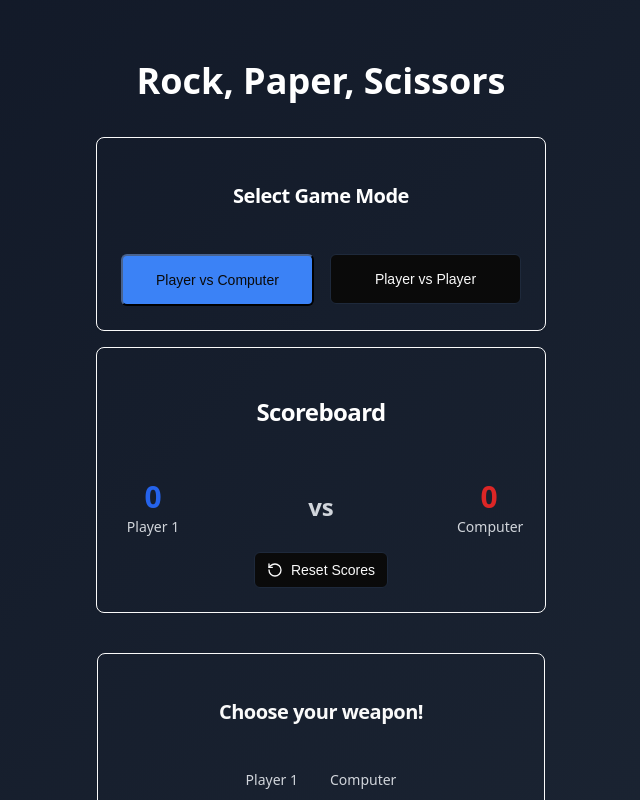
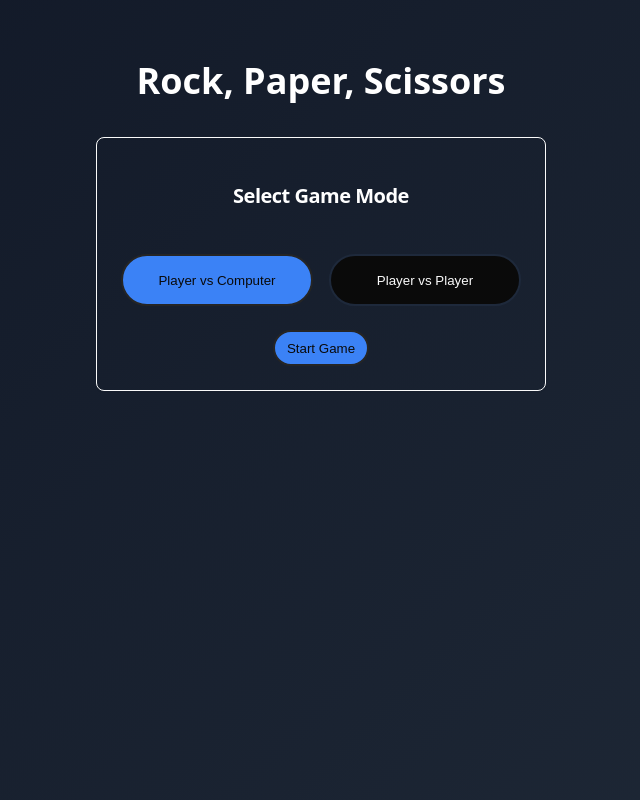
Before and after one commit to Goldin-Evgeny/Shutterfly, a React (Vite) app: page / in a window 1280 px wide. Shown: the top 800 px of the page, without its empty margins (319-959 px from the left). Built offline with nearby package versions, Linux system fonts and the light colour scheme.

Commit message:
Update game UI components and game logic - improve styling, add game mode selector, enhance scoreboard, and update game state management

```diff
--- a/src/App.module.css
+++ b/src/App.module.css
@@ -23,10 +23,8 @@
   gap: 1rem;
 }
 
-.gameWrapper {
-  /* Additional wrapper for the Game component */
+.menuButtonContainer {
+  display: flex;
+  justify-content: flex-start;
+  margin-bottom: 1rem;
 }
-
-.gameHistory {
-  margin-top: 2rem;
-}
--- a/src/App.tsx
+++ b/src/App.tsx
@@ -4,9 +4,19 @@ import {
   GameHistory,
   GameModeSelector,
 } from '@/features/game';
+import { useGameStarted } from '@/features/game/model/selectors';
+import { useGameStore } from '@/features/game/model/store';
 import styles from './App.module.css';
+import { Button } from './components/ui/button';
 
 function App() {
+  const gameStarted = useGameStarted();
+  const resetAll = useGameStore(s => s.resetAll);
+
+  const handleBackToMenu = () => {
+    resetAll(); // This will reset everything including gameStarted to false
+  };
+
   return (
     <div className={styles.app}>
       <div className={styles.container}>
@@ -15,8 +25,23 @@ function App() {
         </h1>
 
         <div className={styles.content}>
-          {/* Game Mode Selector */}
+          {!gameStarted ? (
+            /* Game Mode Selection Screen */
             <GameModeSelector />
+          ) : (
+            /* Game Screen */
+            <>
+              {/* Back to Menu Button */}
+              <div className={styles.menuButtonContainer}>
+                <Button
+                  onClick={handleBackToMenu}
+                  type="button"
+                  variant="outline"
+                  size="sm"
+                >
+                  ← Back to Menu
+                </Button>
+              </div>
 
               {/* Scoreboard */}
               <Scoreboard />
@@ -25,12 +50,16 @@ function App() {
               <div className={styles.gameWrapper}>
                 <Game />
               </div>
+            </>
+          )}
         </div>
 
-        {/* Game History */}
+        {/* Game History - only show when game has started */}
+        {gameStarted && (
           <div className={styles.gameHistory}>
             <GameHistory />
           </div>
+        )}
       </div>
     </div>
   );
--- a/src/components/ui/button/Button.module.css
+++ b/src/components/ui/button/Button.module.css
@@ -1,16 +1,10 @@
 /* Base button styles */
 .button {
-  display: inline-flex;
-  align-items: center;
-  justify-content: center;
-  white-space: nowrap;
-  border-radius: 0.375rem;
-  font-size: 0.875rem;
-  font-weight: 500;
-  transition: color 0.15s ease-in-out, background-color 0.15s ease-in-out, border-color 0.15s ease-in-out, box-shadow 0.15s ease-in-out;
-  outline: none;
-  height: 2.5rem;
-  padding: 0.5rem 1rem;
+  cursor: pointer;
+  border: 2px solid #252525;
+  border-radius: 30px;
+  color: #333;
+  transition: all 0.5s ease-in-out;
 }
 
 .button:focus-visible {
@@ -43,7 +37,7 @@
 }
 
 .outline {
-  border: 1px solid var(--input);
+  border: 2px solid var(--input);
   background-color: var(--background);
   color: var(--foreground);
 }
@@ -108,8 +102,10 @@
 /* Sizes */
 .sm {
   height: 2.25rem;
-  border-radius: 0.375rem;
   padding: 0 0.75rem;
+  display: flex;
+  align-items: center;
+  justify-content: center;
 }
 
 .lg {
--- a/src/features/game/model/selectors.ts
+++ b/src/features/game/model/selectors.ts
@@ -4,6 +4,7 @@ import type { Choice, Winner } from './types';
 import { useMemo } from 'react';
 
 export const useMode = () => useGameStore(s => s.mode);
+export const useGameStarted = () => useGameStore(s => s.gameStarted);
 
 // Separate selectors for individual values to avoid object recreation
 export const useP1Choice = () => useGameStore(s => s.p1Choice);
--- a/src/features/game/model/store.ts
+++ b/src/features/game/model/store.ts
@@ -9,6 +9,7 @@ export const useGameStore = create<GameState & GameActions>()(
     persist(
       (set, get) => ({
         mode: 'pve',
+        gameStarted: false,
         p1Score: 0,
         p2Score: 0,
         p1Choice: null,
@@ -19,6 +20,15 @@ export const useGameStore = create<GameState & GameActions>()(
         setMode: (mode: GameMode) =>
           set(() => ({
             mode,
+            gameStarted: false,
+            p1Choice: null,
+            p2Choice: null,
+            current: null,
+          })),
+
+        startGame: () =>
+          set(() => ({
+            gameStarted: true,
             p1Choice: null,
             p2Choice: null,
             current: null,
@@ -85,11 +95,23 @@ export const useGameStore = create<GameState & GameActions>()(
 
         resetRound: () =>
           set({ p1Choice: null, p2Choice: null, current: null }),
+
+        resetScores: () =>
+          set({
+            p1Score: 0,
+            p2Score: 0,
+            history: [],
+            p1Choice: null,
+            p2Choice: null,
+            current: null,
+          }),
+
         resetAll: () =>
           set({
             p1Score: 0,
             p2Score: 0,
             history: [],
+            gameStarted: false,
             p1Choice: null,
             p2Choice: null,
             current: null,
--- a/src/features/game/model/types.ts
+++ b/src/features/game/model/types.ts
@@ -14,6 +14,7 @@ export type Round = {
 
 export type GameState = {
   mode: GameMode;
+  gameStarted: boolean;
   p1Score: number;
   p2Score: number;
   p1Choice: Choice | null;
@@ -24,7 +25,9 @@ export type GameState = {
 
 export type GameActions = {
   setMode: (mode: GameMode) => void;
+  startGame: () => void;
   choose: (c: Choice) => void;
   resetRound: () => void;
+  resetScores: () => void;
   resetAll: () => void;
 };
--- a/src/features/game/ui/Game/Game.module.css
+++ b/src/features/game/ui/Game/Game.module.css
@@ -59,10 +59,6 @@
   width: 3rem;
 }
 
-.turnCard {
-  /* Additional styling for the turn card if needed */
-}
-
 .turnTitle {
   text-align: center;
 }
--- a/src/features/game/ui/Game/Game.tsx
+++ b/src/features/game/ui/Game/Game.tsx
@@ -18,6 +18,7 @@ import {
   useIsRoundComplete,
 } from '../../model/selectors';
 import type { Choice } from '../../model/types';
+import { Button } from '../../../../components/ui/button';
 
 const choiceIcons: Record<Choice, string> = {
   rock: rockIcon,
@@ -111,13 +112,13 @@ export const Game = () => {
 
       {(isRoundComplete || p1 || p2) && (
         <div className={styles.playAgainContainer}>
-          <button
+          <Button
             onClick={resetRound}
-            className={`${buttonStyles.button} ${buttonStyles.outline}`}
             type="button"
+            size="sm"
           >
             Play Again
-          </button>
+          </Button>
         </div>
       )}
     </div>
--- a/src/features/game/ui/GameModeSelector/GameModeSelector.module.css
+++ b/src/features/game/ui/GameModeSelector/GameModeSelector.module.css
@@ -15,6 +15,7 @@
 .buttonContainer {
   display: flex;
   gap: 1rem;
+  margin-bottom: 1.5rem;
 }
 
 .button {
@@ -26,3 +27,8 @@
   padding-top: 1.5rem;
   padding-bottom: 1.5rem;
 }
+
+.startButtonContainer {
+  display: flex;
+  justify-content: center;
+}
--- a/src/features/game/ui/GameModeSelector/GameModeSelector.tsx
+++ b/src/features/game/ui/GameModeSelector/GameModeSelector.tsx
@@ -9,8 +9,10 @@ import styles from './GameModeSelector.module.css';
 export const GameModeSelector = () => {
   const mode = useMode();
   const setMode = useGameStore(s => s.setMode);
+  const startGame = useGameStore(s => s.startGame);
 
   const handleModeChange = (m: GameMode) => setMode(m);
+  const handleStartGame = () => startGame();
 
   return (
     <Card className={styles.card}>
@@ -25,6 +27,7 @@ export const GameModeSelector = () => {
             onClick={() => handleModeChange('pve')}
             variant={mode === 'pve' ? 'default' : 'outline'}
             className={styles.button}
+            size="sm"
           >
             Player vs Computer
           </Button>
@@ -33,8 +36,19 @@ export const GameModeSelector = () => {
             onClick={() => handleModeChange('pvp')}
             variant={mode === 'pvp' ? 'default' : 'outline'}
             className={styles.button}
+            size="sm"
           >
             Player vs Player
+          </Button>
+        </div>
+
+        <div className={styles.startButtonContainer}>
+          <Button
+            onClick={handleStartGame}
+            disabled={!mode}
+            size="sm"
+          >
+            Start Game
           </Button>
         </div>
       </CardContent>
--- a/src/features/game/ui/Scoreboard/Scoreboard.tsx
+++ b/src/features/game/ui/Scoreboard/Scoreboard.tsx
@@ -10,7 +10,7 @@ import styles from './Scoreboard.module.css';
 export const Scoreboard = () => {
   const mode = useMode();
   const { p1, p2 } = useScores(); // derived from store: { p1Score, p2Score }
-  const resetAll = useGameStore(s => s.resetAll);
+  const resetScores = useGameStore(s => s.resetScores);
 
   return (
     <Card className={styles.scoreboardCard}>
@@ -36,7 +36,7 @@ export const Scoreboard = () => {
 
         <div className={styles.resetButtonContainer}>
           <Button
-            onClick={resetAll}
+            onClick={resetScores}
             variant="outline"
             size="sm"
             className={styles.resetButton}
```
Lines whose indentation alone changed are shown as unchanged.
